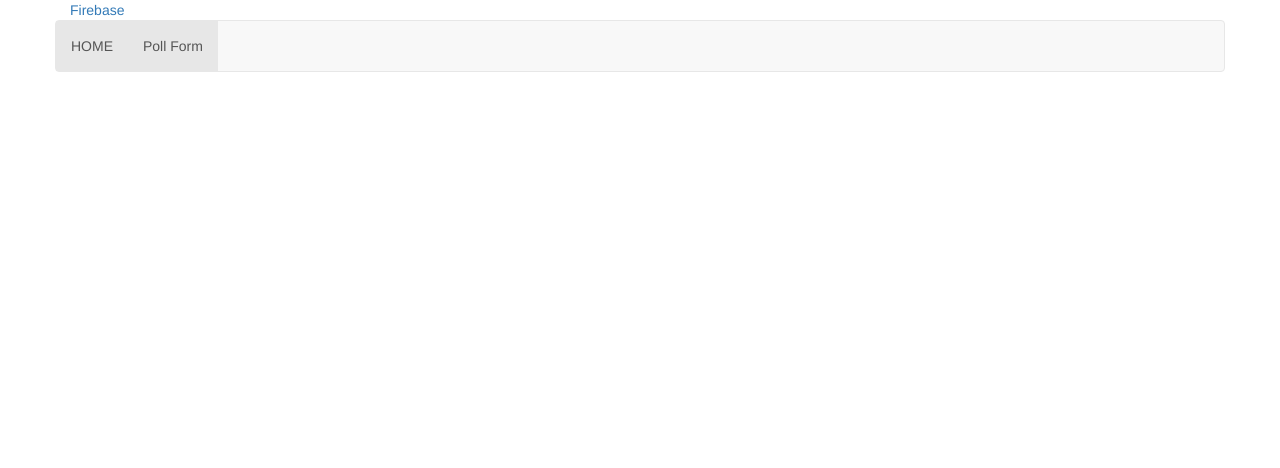
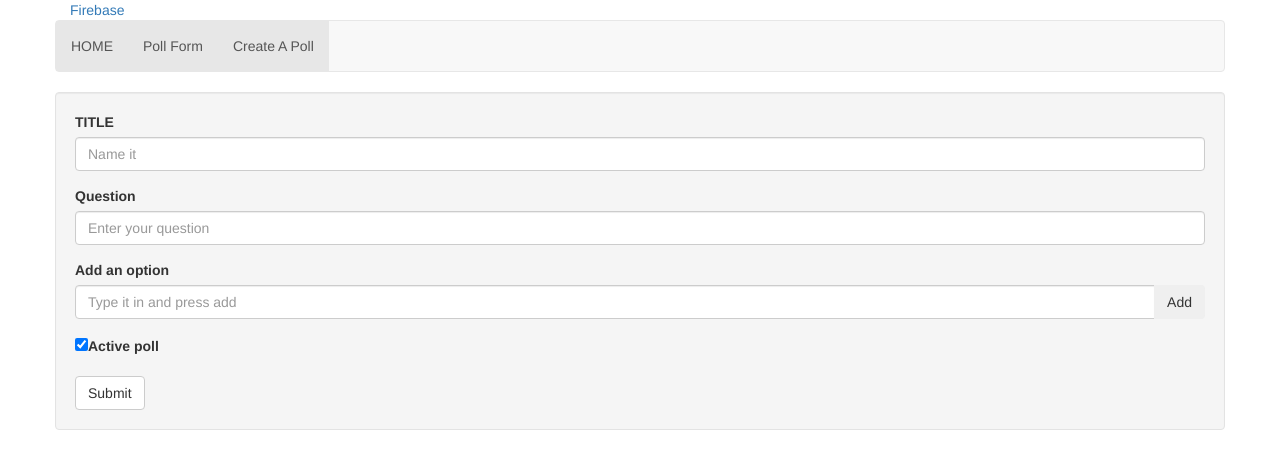
Before and after one commit to x-1337-x/voteslut, a Vue app: page /CreatePoll in a window 1280 px wide. Shown: the top 468 px of the page. Built offline with nearby package versions, Linux system fonts and the light colour scheme; what vuefire would draw is missing.

Commit message:
add a poll

```diff
--- a/src/App.vue
+++ b/src/App.vue
@@ -3,13 +3,6 @@
     <a href="https://console.firebase.google.com/project/voteslut/database/data/">Firebase</a>
     <nav-header></nav-header>
     <router-view></router-view>
-    <ul v-for="suggestion in suggestions">
-      <li>
-        {{ suggestion.id }}
-        {{ suggestion.user }}
-        {{ suggestion.suggestion }}
-      </li>
-    </ul>
   </div>
 </template>
 
@@ -25,10 +18,6 @@ export default {
 
   components: {
     NavHeader
-  },
-
-  firebase: {
-    suggestions
   }
 }
 </script>
--- /dev/null
+++ b/src/components/CreatePoll.vue
@@ -0,0 +1,106 @@
+<template>
+  <div>
+    <div class=" row well">
+      <form class="add-poll" @submit.prevent="addPoll">
+        <div class="form-group">
+          <label for="username">TITLE</label>
+          <input type="text"
+                 class="form-control"
+                 id="title"
+                 placeholder="Name it"
+                 v-model="newPoll.title"
+                 required>
+        </div>
+        <div class="form-group">
+          <label for="question">Question</label>
+          <input type="text"
+                 class="form-control"
+                 id="question"
+                 placeholder="Enter your question"
+                 v-model="newPoll.question"
+                 required>
+        </div>
+        <div class="form-group">
+          <label for="addOption">Add an option</label>
+          <div class="input-group">
+            <input type="text"
+                   class="form-control"
+                   id="option"
+                   placeholder="Type it in and press add"
+                   >
+            <span class="input-group-btn">
+              <button @click="addOption(this.option.value)"
+                    type="button"
+                    class="btn btn-secondary">Add</button>
+            </span>
+          </div>
+        </div>
+        <div class="form-group">
+          <input class="form-check" type="checkbox" id="isActive" v-model="newPoll.active">
+          <label for="isActive">Active poll</label>
+        </div>
+        <button type="submit" class="btn btn-default">Submit</button>
+      </form>
+    </div>
+    <ul v-for="poll in polls">
+      <li>
+        {{ poll.title }}
+        {{ poll.question }}
+        {{ poll.active}}
+        <ul v-for="opt in polls.options">
+          {{ opt }}
+        </ul>
+      </li>
+    </ul>
+  </div>
+</template>
+
+<script>
+
+import {polls} from '../db/index'
+import App from '../App'
+
+export default {
+  name: 'add-poll',
+  methods: {
+    addPoll: function() {
+      if(this.newPoll.options.length < 2) {
+        alert("Add at least two options");
+        return;
+      }
+      console.log(this.newPoll)
+      polls.push(this.newPoll);
+      this.newPoll.title = '';
+      this.newPoll.question = '';
+    },
+    addOption: function(vaule) {
+      this.newPoll.options.push(vaule);
+    }
+  },
+
+  firebase: {
+    polls
+  },
+
+  data() {
+    return {
+      newPoll: {
+        title: '',
+        question: '',
+        options: [],
+        active: true
+      },
+      option: {}
+    }
+  },
+
+  mounted() {
+    this.option = document.getElementById("option")
+  }
+}
+</script>
+
+
+<style scoped>
+
+</style>
--- a/src/components/NavHeader.vue
+++ b/src/components/NavHeader.vue
@@ -3,6 +3,7 @@
     <ul class="nav navbar-nav">
       <li class="active"><router-link to="/">HOME</router-link></li>
       <li class="active"><router-link to="/PollForm">Poll Form</router-link></li>
+      <li class="active"><router-link to="/CreatePoll">Create A Poll</router-link></li>
     </ul>
   </nav>
 </template>
--- a/src/components/PollForm.vue
+++ b/src/components/PollForm.vue
@@ -23,6 +23,13 @@
         <button type="submit" class="btn btn-default">Submit</button>
       </form>
     </div>
+    <ul v-for="suggestion in suggestions">
+      <li>
+        {{ suggestion.id }}
+        {{ suggestion.user }}
+        {{ suggestion.suggestion }}
+      </li>
+    </ul>
   </div>
 </template>
 
@@ -41,6 +48,10 @@ export default {
     }
   },
 
+  firebase: {
+    suggestions
+  },
+
   data() {
     return {
       newSuggestion: {
--- a/src/db/index.js
+++ b/src/db/index.js
@@ -12,5 +12,6 @@ const config = {
 let app = Firebase.initializeApp(config)
 let db = app.database()
 let suggestions = db.ref('Suggestions')
+let polls = db.ref('Polls')
 
-export {suggestions}
+export {suggestions, polls}
--- a/src/router/index.js
+++ b/src/router/index.js
@@ -2,6 +2,7 @@ import Vue from 'vue'
 import Router from 'vue-router'
 import welcome from '@/components/welcome'
 import pollForm from '@/components/PollForm'
+import createPoll from '@/components/CreatePoll'
 
 Vue.use(Router)
 
@@ -16,6 +17,11 @@ export default new Router({
       path: '/PollForm',
       name: 'pollForm',
       component: pollForm
+    },
+    {
+      path: '/CreatePoll',
+      name: 'createPoll',
+      component: createPoll
     }
   ],
   mode: 'history'
```
